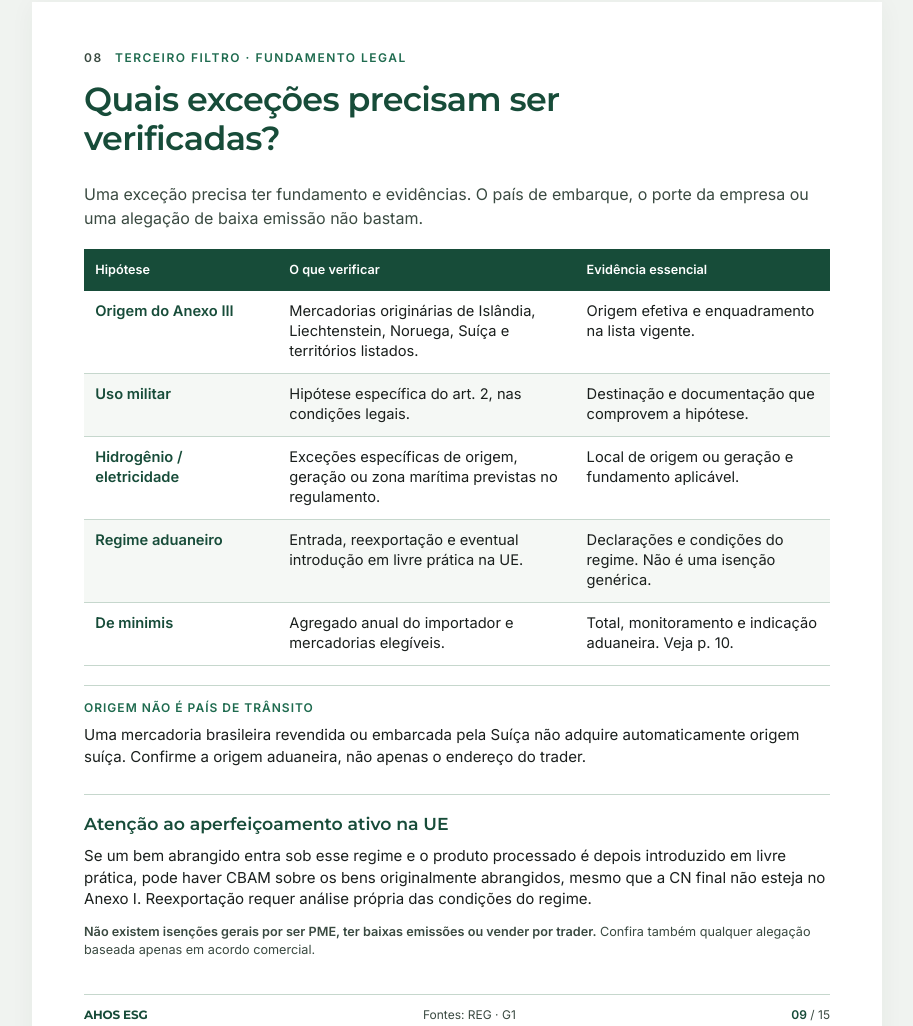
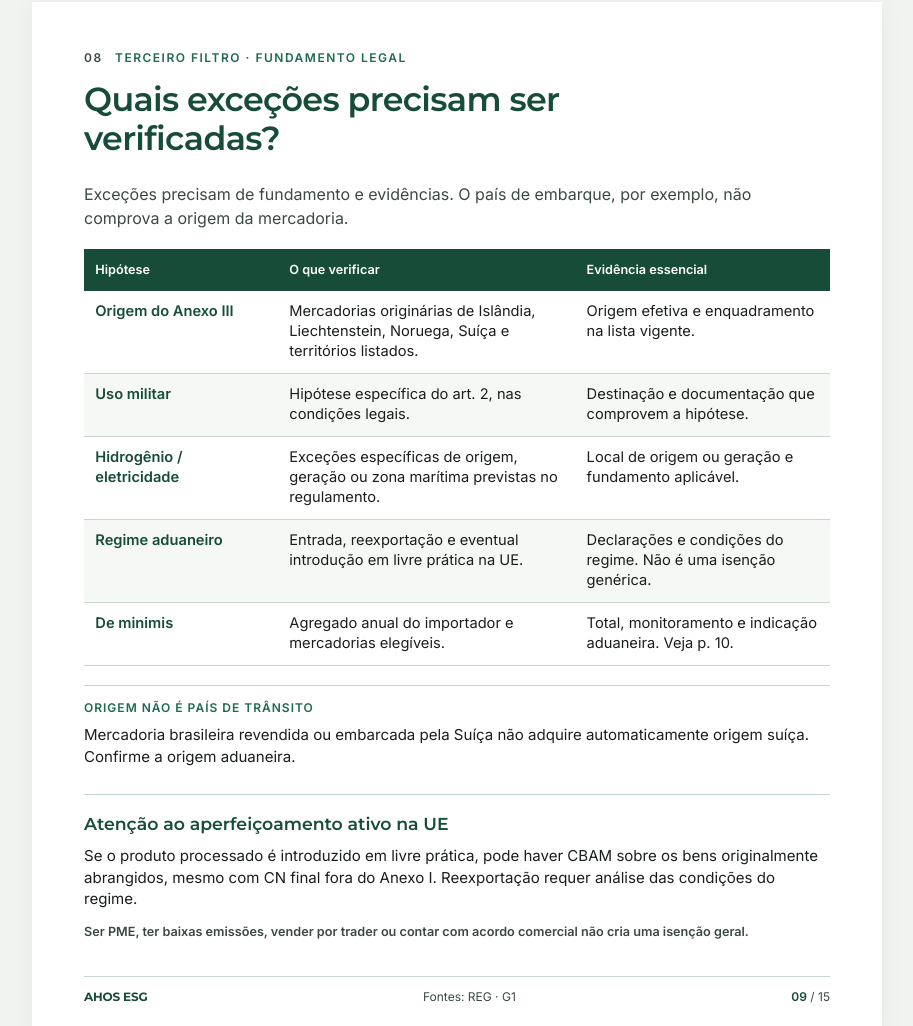
Before and after one commit to ahosesg/ahosebooks, an Astro site: page / in a window 1280 px wide. Shown: the part 8085-9111 px from the top of the page, without its empty margins (305-1218 px from the left). Built offline with nearby package versions, Linux system fonts and the light colour scheme; Astro itself is replaced by a stand-in of ours.

Commit message:
fix: fit exceptions page and pin current build actions

```diff
--- a/src/content/cbam/09-excecoes.md
+++ b/src/content/cbam/09-excecoes.md
@@ -5,7 +5,7 @@ nav: Exceções e regimes aduaneiros
 kicker: Terceiro filtro · fundamento legal
 sources: [REG, G1]
 ---
-<p class="lead">Uma exceção precisa ter fundamento e evidências. O país de embarque, o porte da empresa ou uma alegação de baixa emissão não bastam.</p>
+<p class="lead">Exceções precisam de fundamento e evidências. O país de embarque, por exemplo, não comprova a origem da mercadoria.</p>
 
 <table class="exception-table">
   <thead><tr><th>Hipótese</th><th>O que verificar</th><th>Evidência essencial</th></tr></thead>
@@ -18,10 +18,10 @@ sources: [REG, G1]
   </tbody>
 </table>
 
-<div class="note"><span class="note-label">Origem não é país de trânsito</span><p>Uma mercadoria brasileira revendida ou embarcada pela Suíça não adquire automaticamente origem suíça. Confirme a origem aduaneira, não apenas o endereço do trader.</p></div>
+<div class="note"><span class="note-label">Origem não é país de trânsito</span><p>Mercadoria brasileira revendida ou embarcada pela Suíça não adquire automaticamente origem suíça. Confirme a origem aduaneira.</p></div>
 
 ### Atenção ao aperfeiçoamento ativo na UE
 
-Se um bem abrangido entra sob esse regime e o produto processado é depois introduzido em livre prática, pode haver CBAM sobre os bens originalmente abrangidos, mesmo que a CN final não esteja no Anexo I. Reexportação requer análise própria das condições do regime.
+Se o produto processado é introduzido em livre prática, pode haver CBAM sobre os bens originalmente abrangidos, mesmo com CN final fora do Anexo I. Reexportação requer análise das condições do regime.
 
-<p class="small"><strong>Não existem isenções gerais por ser PME, ter baixas emissões ou vender por trader.</strong> Confira também qualquer alegação baseada apenas em acordo comercial.</p>
+<p class="small"><strong>Ser PME, ter baixas emissões, vender por trader ou contar com acordo comercial não cria uma isenção geral.</strong></p>
```
Also changed, not shown: .github/workflows/book.yml, .github/workflows/pages.yml.
